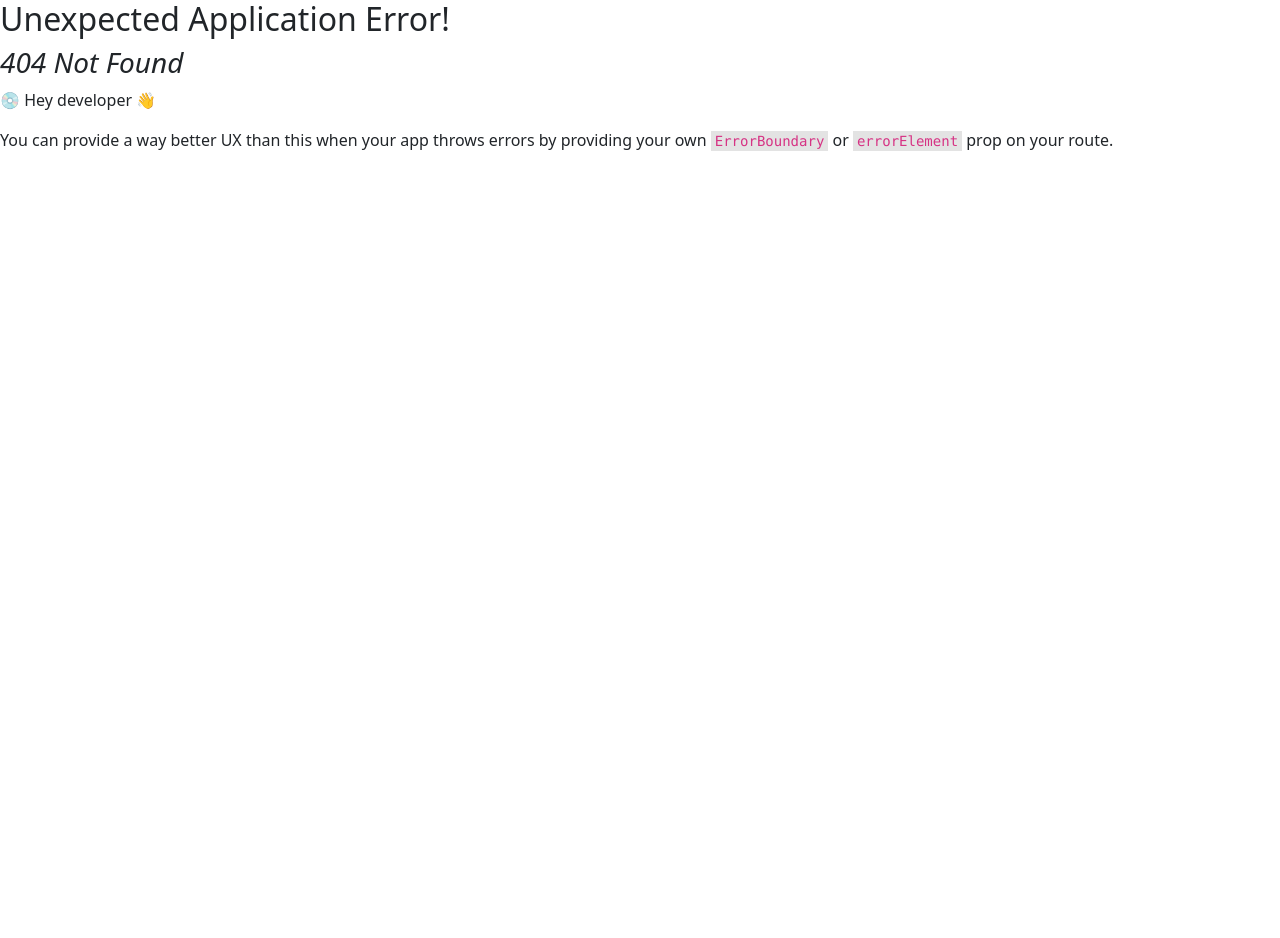
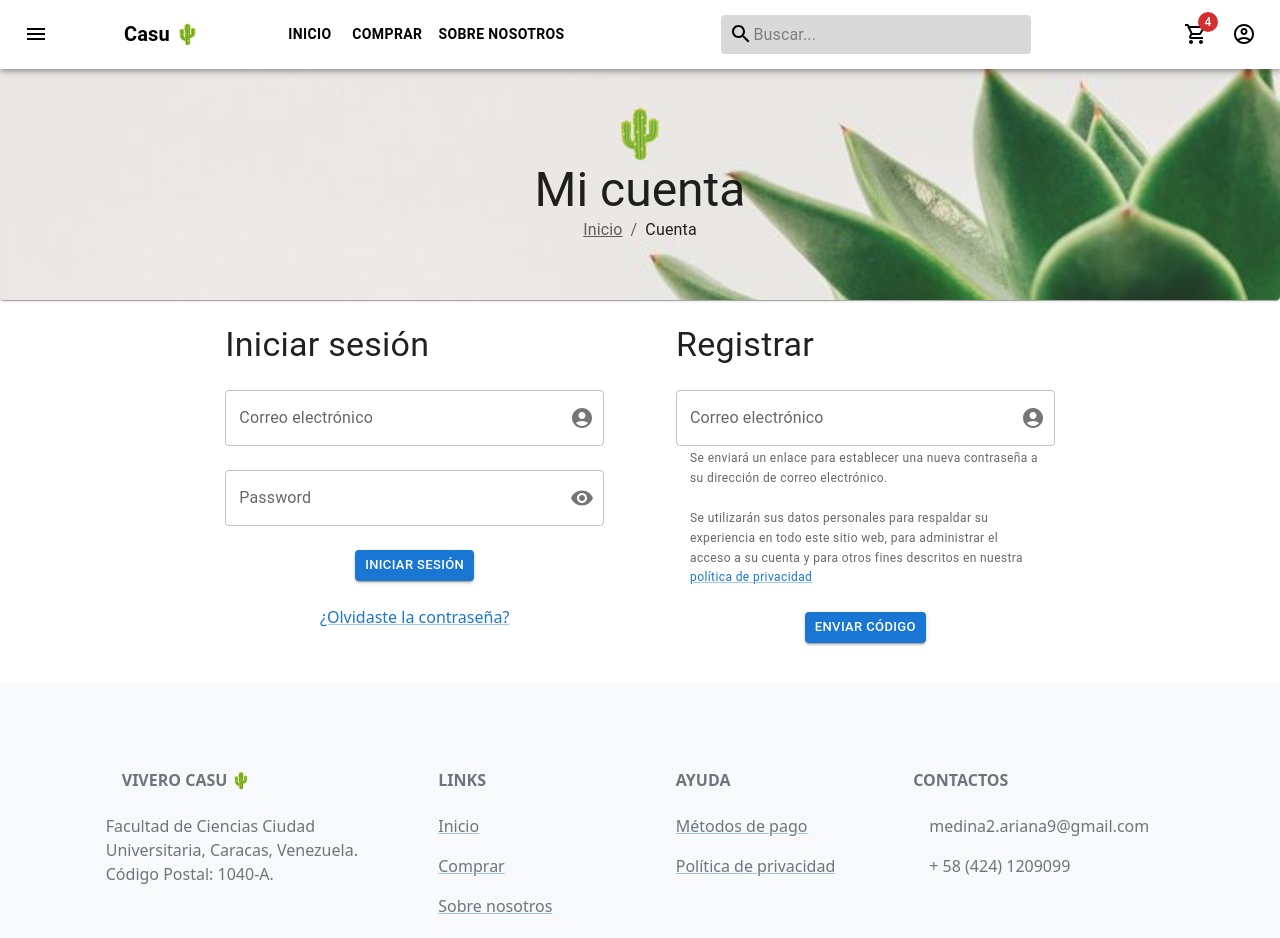
Before and after one commit to vaneri2299/CasuFront, a React (Vite) app: page /cuenta in a window 1280 px wide. Before the commit this address had no page. Shown: the top 938 px of the page. Before the commit the page ends 800 px from the top, so only its background shows below. Built offline with nearby package versions, Linux system fonts and the light colour scheme.

Commit message:
add mi cuenta

```diff
--- a/src/components/Footer/index.jsx
+++ b/src/components/Footer/index.jsx
@@ -6,6 +6,8 @@ import {
   MDBCol,
   MDBIcon,
 } from "mdb-react-ui-kit";
+import { NavLink } from "react-router-dom";
+import { Link } from "@mui/material";
 
 const Footer = () => {
   return (
@@ -27,38 +29,50 @@ const Footer = () => {
             <MDBCol md="2" lg="2" xl="2" className="mx-auto mb-4">
               <h6 className="text-uppercase fw-bold mb-4">Links</h6>
               <p>
-                <a href="#!" className="text-reset">
+                <Link className="text-reset" component={NavLink} to="/">
                   Inicio
-                </a>
+                </Link>
               </p>
               <p>
-                <a href="#!" className="text-reset">
+                <Link component={NavLink} to="/comprar" className="text-reset">
                   Comprar
-                </a>
+                </Link>
               </p>
               <p>
-                <a href="#!" className="text-reset">
+                <Link
+                  component={NavLink}
+                  to="/sobre_nosotros"
+                  className="text-reset"
+                >
                   Sobre nosotros
-                </a>
+                </Link>
               </p>
               <p>
-                <a href="#!" className="text-reset">
+                <Link component={NavLink} to="/perfil" className="text-reset">
                   Cuenta
-                </a>
+                </Link>
               </p>
             </MDBCol>
 
             <MDBCol md="3" lg="2" xl="2" className="mx-auto mb-4">
               <h6 className="text-uppercase fw-bold mb-4">Ayuda</h6>
               <p>
-                <a href="#!" className="text-reset">
+                <Link
+                  component={NavLink}
+                  to="/metodos_pago"
+                  className="text-reset"
+                >
                   Métodos de pago
-                </a>
+                </Link>
               </p>
               <p>
-                <a href="#!" className="text-reset">
+                <Link
+                  component={NavLink}
+                  to="/politica_privacidad"
+                  className="text-reset"
+                >
                   Política de privacidad
-                </a>
+                </Link>
               </p>
               <p></p>
             </MDBCol>
@@ -82,9 +96,9 @@ const Footer = () => {
         style={{ backgroundColor: "rgba(0, 0, 0, 0.05)" }}
       >
         © 2023 Copyright:&nbsp;
-        <a className="text-reset fw-bold" href="https://mdbootstrap.com/">
+        <Link className="text-reset fw-bold" component={NavLink} to="/">
           casu.com
-        </a>
+        </Link>
       </div>
     </MDBFooter>
   );
--- a/src/components/ModalCarrito/index.jsx
+++ b/src/components/ModalCarrito/index.jsx
@@ -26,17 +26,12 @@ const style = {
   p: 3,
 };
 
-export default function ModalCarrito() {
-  const [open, setOpen] = useState(false);
-  const handleOpen = () => setOpen(true);
-  const handleClose = () => setOpen(false);
-
+export default function ModalCarrito(props) {
   return (
-    <div style={{ marginTop: "100px" }}>
-      <Button onClick={handleOpen}>Open modal</Button>
+    <div>
       <Modal
-        open={open}
-        onClose={handleClose}
+        open={props.isOpen}
+        onClose={props.closeModal}
         aria-labelledby="modal-modal-title"
         aria-describedby="modal-modal-description"
         sx={{ border: "none", overflow: "auto" }}
@@ -49,7 +44,7 @@ export default function ModalCarrito() {
             <Typography id="modal-modal-title" variant="h5" component="h2">
               Carrito
             </Typography>
-            <IconButton>
+            <IconButton onClick={props.closeModal}>
               <CloseIcon />
             </IconButton>
           </Stack>
@@ -132,10 +127,7 @@ export default function ModalCarrito() {
                 color="black"
                 style={{ marginBottom: "16px" }}
               />
-              <Stack
-                direction="row"
-                style={{ justifyContent: "space-evenly" }}
-              >
+              <Stack direction="row" style={{ justifyContent: "space-evenly" }}>
                 <Button
                   variant="outlined"
                   color="primary"
--- a/src/components/Navbar/index.jsx
+++ b/src/components/Navbar/index.jsx
@@ -17,6 +17,8 @@ import ShoppingCartOutlinedIcon from "@mui/icons-material/ShoppingCartOutlined";
 import MoreIcon from "@mui/icons-material/MoreVert";
 import { Button } from "@mui/material";
 import { NavLink } from "react-router-dom";
+import { UseModal } from "../../hooks/useModal";
+import ModalCarrito from "../ModalCarrito";
 
 const Search = styled("div")(({ theme }) => ({
   position: "relative",
@@ -66,6 +68,8 @@ export default function PrimarySearchAppBar() {
   const [anchorEl, setAnchorEl] = useState(null);
   const [mobileMoreAnchorEl, setMobileMoreAnchorEl] = useState(null);
   const [anchorElNav, setAnchorElNav] = useState(null);
+  const [isOpenModalCarrito, openModalCarrito, closeModalCarrito] =
+    UseModal(false);
 
   const handleCloseNavMenu = () => {
     setAnchorElNav(null);
@@ -109,7 +113,9 @@ export default function PrimarySearchAppBar() {
       onClose={handleMenuClose}
     >
       <MenuItem onClick={handleMenuClose}>Profile</MenuItem>
-      <MenuItem onClick={handleMenuClose}>My account</MenuItem>
+      <MenuItem component={NavLink} to={"/cuenta"}>
+        Mi cuenta
+      </MenuItem>
     </Menu>
   );
 
@@ -131,8 +137,13 @@ export default function PrimarySearchAppBar() {
       onClose={handleMobileMenuClose}
     >
       <MenuItem>
-        <IconButton size="large" aria-label="show 4 new mails" color="inherit">
-          <Badge badgeContent={4} color="error">
+        <IconButton
+          size="large"
+          aria-label="show 4 new mails"
+          color="inherit"
+          onClick={openModalCarrito}
+        >
+          <Badge badgeContent={5} color="error">
             <ShoppingCartOutlinedIcon />
           </Badge>
         </IconButton>
@@ -166,12 +177,12 @@ export default function PrimarySearchAppBar() {
   );
 
   return (
+    <>
       <Box sx={{ flexGrow: 1, mb: 0 }}>
         <AppBar
           position="fixed"
           height="0"
           style={{ backgroundColor: "#ffffff", color: "black" }}
-
         >
           <Toolbar>
             <IconButton
@@ -195,7 +206,7 @@ export default function PrimarySearchAppBar() {
               Casu &#x1F335;
             </Typography>
             <Box sx={{ flexGrow: 1, display: { xs: "none", md: "flex" } }}>
-            {pages.map((page,index) => (
+              {pages.map((page, index) => (
                 <Button
                   key={page}
                   component={NavLink}
@@ -250,6 +261,7 @@ export default function PrimarySearchAppBar() {
                 size="large"
                 aria-label="show 4 new mails"
                 color="inherit"
+                onClick={openModalCarrito}
               >
                 <Badge badgeContent={4} color="error">
                   <ShoppingCartOutlinedIcon />
@@ -284,5 +296,11 @@ export default function PrimarySearchAppBar() {
         {renderMobileMenu}
         {renderMenu}
       </Box>
+
+      <ModalCarrito
+        isOpen={isOpenModalCarrito}
+        closeModal={closeModalCarrito}
+      />
+    </>
   );
 }
--- /dev/null
+++ b/src/hooks/useModal.jsx
@@ -0,0 +1,15 @@
+import { useState } from "react";
+
+export const UseModal = (initialValue = false) => {
+  const [isOpen, setIsOpen] = useState(initialValue);
+
+  const openModal = () => {
+    setIsOpen(true);
+  };
+
+  const closeModal = () => {
+    setIsOpen(false);
+  };
+
+  return [isOpen, openModal, closeModal];
+};
--- a/src/router/index.jsx
+++ b/src/router/index.jsx
@@ -3,7 +3,7 @@ import Layout from "../Layout";
 import Home from "../views/Home";
 import Comprar from "../views/Comprar";
 import DetalleProducto from "../views/DetalleProducto";
-import ModalCarrito from "../components/ModalCarrito";
+import Cuenta from "../views/Cuenta";
 
 export const router = createBrowserRouter([
   {
@@ -23,8 +23,8 @@ export const router = createBrowserRouter([
         element: <DetalleProducto />,
       },
       {
-        path: "/carrito",
-        element: <ModalCarrito />,
+        path: "/cuenta",
+        element: <Cuenta />,
       },
     ],
   },
--- /dev/null
+++ b/src/views/Cuenta/index.jsx
@@ -0,0 +1,179 @@
+import React, { useState } from "react";
+import { NavLink, useLocation } from "react-router-dom";
+import banner from "../../assets/cuenta.jpg";
+import IconButton from "@mui/material/IconButton";
+import {
+  Breadcrumbs,
+  Paper,
+  Typography,
+  Link,
+  FormControl,
+  InputLabel,
+  Grid,
+  OutlinedInput,
+  InputAdornment,
+  Button,
+  FormHelperText,
+} from "@mui/material";
+import { AccountCircle, Visibility, VisibilityOff } from "@mui/icons-material";
+
+const Cuenta = () => {
+  const location = useLocation();
+  const currentUrl = location.pathname;
+
+  const [showPassword, setShowPassword] = useState(false);
+  const handleClickShowPassword = () => setShowPassword((show) => !show);
+  const handleMouseDownPassword = (event) => {
+    event.preventDefault();
+  };
+
+  return (
+    <>
+      <Paper
+        style={{
+          backgroundImage: `url(${banner})`,
+          height: 300,
+          backgroundSize: "cover",
+          backgroundRepeat: "no-repeat",
+          backgroundPosition: "center",
+          display: "flex",
+          justifyContent: "center",
+          alignItems: "center",
+          flexDirection: "column",
+          marginBottom: "24px",
+        }}
+        mb="3"
+      >
+        <Typography variant="h3" style={{ paddingTop: "48px" }}>
+          &#x1F335;
+        </Typography>
+        <Typography variant="h3">Mi cuenta</Typography>
+        <Breadcrumbs aria-label="breadcrumb">
+          <Link color="inherit" component={NavLink} to="/">
+            Inicio
+          </Link>
+          <Typography color="textPrimary">Cuenta</Typography>
+        </Breadcrumbs>
+      </Paper>
+
+      <Grid
+        container
+        spacing={9}
+        // alignItems="center"
+        justifyContent="center"
+        marginBottom={5}
+        // paddingInline={4}
+      >
+        <Grid container item md={4} xs={12} direction="column" spacing={3}>
+          <Grid item>
+            <Typography color="textPrimary" component="h1" variant="h4">
+              Iniciar sesión
+            </Typography>
+          </Grid>
+          <Grid item fullWidth>
+            <FormControl variant="outlined" fullWidth>
+              <InputLabel htmlFor="outlined-adornment-email">
+                Correo electrónico
+              </InputLabel>
+              <OutlinedInput
+                id="outlined-adornment-email"
+                type={"email"}
+                endAdornment={
+                  <InputAdornment position="end">
+                    <IconButton edge="end">
+                      <AccountCircle />
+                    </IconButton>
+                  </InputAdornment>
+                }
+                label="correo electrónico"
+              />
+            </FormControl>
+          </Grid>
+          <Grid item>
+            <FormControl variant="outlined" fullWidth>
+              <InputLabel htmlFor="outlined-adornment-password">
+                Password
+              </InputLabel>
+              <OutlinedInput
+                id="outlined-adornment-password"
+                type={showPassword ? "text" : "password"}
+                endAdornment={
+                  <InputAdornment position="end">
+                    <IconButton
+                      aria-label="toggle password visibility"
+                      onClick={handleClickShowPassword}
+                      onMouseDown={handleMouseDownPassword}
+                      edge="end"
+                    >
+                      {showPassword ? <VisibilityOff /> : <Visibility />}
+                    </IconButton>
+                  </InputAdornment>
+                }
+                label="Password"
+              />
+            </FormControl>
+          </Grid>
+          <Grid item textAlign="center">
+            <Button
+              variant="contained"
+              color="primary"
+              //   onClick={"handleAgregar"}
+              size="small"
+            >
+              Iniciar sesión
+            </Button>
+          </Grid>
+          <Grid item textAlign="center">
+            <Link>¿Olvidaste la contraseña?</Link>
+          </Grid>
+        </Grid>
+        <Grid container item md={4} xs={12} direction="column" spacing={3}>
+          <Grid item>
+            <Typography color="textPrimary" component="h1" variant="h4">
+              Registrar
+            </Typography>
+          </Grid>
+          <Grid item>
+            <FormControl variant="outlined" fullWidth>
+              <InputLabel htmlFor="outlined-adornment-email-register">
+                Correo electrónico
+              </InputLabel>
+              <OutlinedInput
+                id="outlined-adornment-email-register"
+                type={"email"}
+                endAdornment={
+                  <InputAdornment position="end">
+                    <IconButton edge="end">
+                      <AccountCircle />
+                    </IconButton>
+                  </InputAdornment>
+                }
+                label="correo electrónico"
+              />
+              <FormHelperText id="outlined-adornment-email-register">
+                Se enviará un enlace para establecer una nueva contraseña a su
+                dirección de correo electrónico. <br /> <br />
+                Se utilizarán sus datos personales para respaldar su experiencia
+                en todo este sitio web, para administrar el acceso a su cuenta y
+                para otros fines descritos en nuestra{" "}
+                <Link>política de privacidad</Link>
+              </FormHelperText>
+            </FormControl>
+          </Grid>
+          <Grid item textAlign="center">
+            <Button
+              variant="contained"
+              color="primary"
+              //   onClick={"handleAgregar"}
+              size="small"
+            >
+              Enviar código
+            </Button>
+          </Grid>
+        </Grid>
+      </Grid>
+    </>
+  );
+};
+
+export default Cuenta;
--- a/src/views/DetalleProducto/index.jsx
+++ b/src/views/DetalleProducto/index.jsx
@@ -164,7 +164,7 @@ const DetalleProducto = () => {
             <TabList
               onChange={handleChange}
               aria-label="lab API tabs example"
-              textColor="inherit"
+              textColor="primary"
               indicatorColor="primary"
               sx={{
                 "& .MuiTabs-flexContainer": {
@@ -172,7 +172,7 @@ const DetalleProducto = () => {
                 },
               }}
             >
-              <Tab label="Descripción" value="1" />
+              <Tab label="Información adicional" value="1" />
               {/* <Tab label="Reseñas" value="2" /> */}
             </TabList>
           </Box>
```
Also changed, not shown: src/assets/cuenta.jpg (added). Lines whose indentation alone changed are shown as unchanged.
